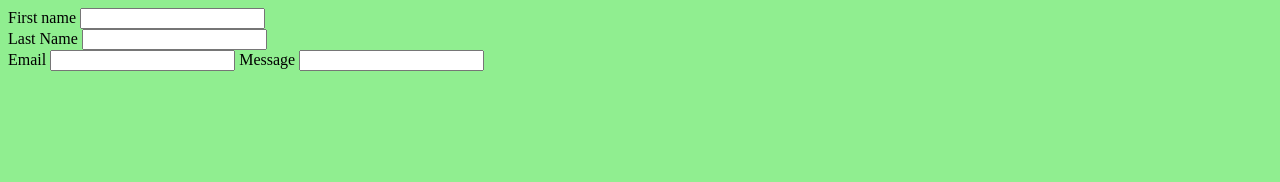
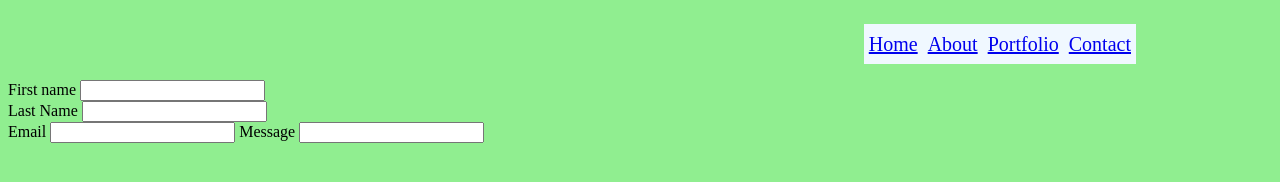
Before and after one commit to Raymond-Bilodeau-Personal-Website/My-Personal-Website, a plain HTML site: page Contact.html in a window 1280 px wide. Drawn offline with Linux system fonts and the light colour scheme.

Commit message:
add nav bar

```diff
--- a/Contact.html
+++ b/Contact.html
@@ -8,6 +8,12 @@
     <title>Contact Us</title>
 </head>
 <body>
+    <nav>
+        <a href="index.html">Home</a>
+        <a href="about.html">About</a>
+        <a href="portfolio.html">Portfolio</a>
+        <a href="Contact.html">Contact</a>
+    </nav>
     <form action="Submit.html">
         <label for="fname">First name</label>
         <input type="text" name="" id=""><br>
```
